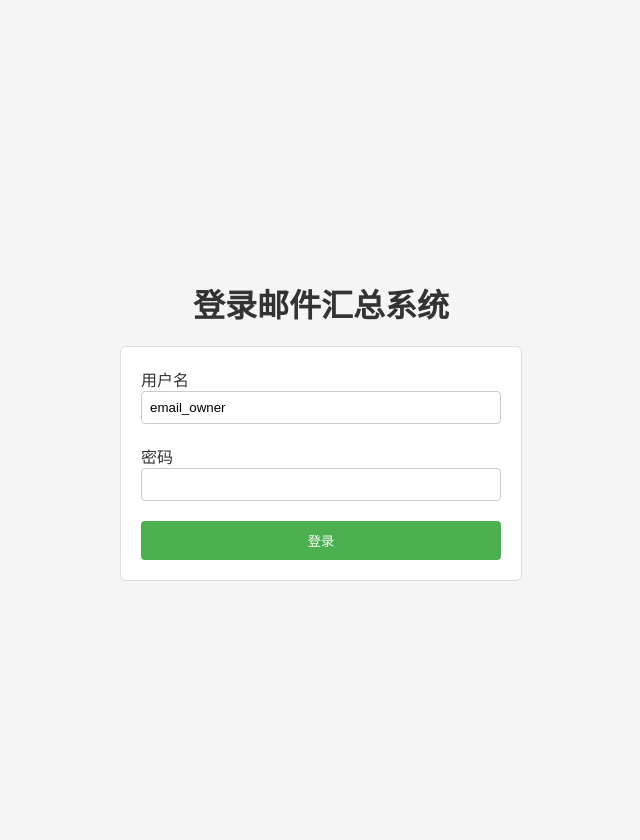
After one commit to jhao/mail-trans, a Flask app: page /login in a window 1280 px wide. The commit adds this page. Shown: the whole page, without its empty margins (319-959 px from the left). Run offline with Flask 2, Linux system fonts and the light colour scheme.

Commit message:
feat: add login protection for admin

```diff
--- a/app.py
+++ b/app.py
@@ -3,8 +3,12 @@ import json
 import logging
 import re
 import base64
+import argparse
+import hashlib
+from functools import wraps
 from datetime import datetime
-from flask import Flask, render_template, request, redirect, url_for, flash
+from urllib.parse import urlparse
+from flask import Flask, render_template, request, redirect, url_for, flash, session
 from apscheduler.schedulers.background import BackgroundScheduler
 import imaplib
 import poplib
@@ -52,6 +56,131 @@ UNSAFE_PORTS = {
 }
 
 DEEPSEEK_CHAT_COMPLETIONS_URL = "https://api.deepseek.com/v1/chat/completions"
+
+
+PASSWORD_SECRET = "f8a3c1b4de5"
+AUTH_USER = "email_owner"
+SESSION_KEY = "auth_user"
+AUTH_CONFIG_KEY = "auth"
+AUTH_PASSWORD_FIELD = "password_hash"
+
+AUTH_PASSWORD_HASH: str | None = None
+
+
+def hash_password(password: str) -> str:
+    """Generate MD5 hash for the given password with secret salt."""
+
+    payload = f"{password}{PASSWORD_SECRET}"
+    return hashlib.md5(payload.encode("utf-8")).hexdigest()
+
+
+def verify_password(password: str, stored_hash: str | None) -> bool:
+    """Verify plain password against stored MD5 hash."""
+
+    if not stored_hash:
+        return False
+    return hash_password(password) == stored_hash
+
+
+def _extract_password_hash(config: dict | None = None) -> str | None:
+    """Fetch stored password hash for email_owner from config."""
+
+    if config is None:
+        config = load_config()
+    auth_section = config.get(AUTH_CONFIG_KEY)
+    if not isinstance(auth_section, dict):
+        return None
+    entry = auth_section.get(AUTH_USER)
+    if isinstance(entry, dict):
+        password_hash = entry.get(AUTH_PASSWORD_FIELD)
+    elif isinstance(entry, str):
+        password_hash = entry
+    else:
+        password_hash = None
+    if isinstance(password_hash, str) and password_hash.strip():
+        return password_hash.strip()
+    return None
+
+
+def set_auth_password_hash(password_hash: str, *, config: dict | None = None) -> None:
+    """Persist hashed password for email_owner."""
+
+    global AUTH_PASSWORD_HASH
+
+    if config is None:
+        config = load_config()
+    auth_section = config.get(AUTH_CONFIG_KEY)
+    if not isinstance(auth_section, dict):
+        auth_section = {}
+    auth_section[AUTH_USER] = {AUTH_PASSWORD_FIELD: password_hash}
+    config[AUTH_CONFIG_KEY] = auth_section
+    save_config(config)
+    AUTH_PASSWORD_HASH = password_hash
+
+
+def set_auth_password(password: str, *, config: dict | None = None) -> None:
+    """Set plain password for email_owner by hashing with secret."""
+
+    password_hash = hash_password(password)
+    set_auth_password_hash(password_hash, config=config)
+
+
+def initialize_auth(default_password: str | None = None) -> None:
+    """Ensure authentication state is initialized with stored or default password."""
+
+    global AUTH_PASSWORD_HASH
+
+    config = load_config()
+    stored_hash = _extract_password_hash(config)
+    if stored_hash:
+        AUTH_PASSWORD_HASH = stored_hash
+        return
+    if default_password:
+        logging.info("未检测到已设置的登录密码，使用启动参数中的默认密码初始化。")
+        set_auth_password(default_password, config=config)
+    else:
+        logging.warning("未提供默认登录密码 (--pwd) 且配置中不存在密码，系统将拒绝所有登录。")
+        AUTH_PASSWORD_HASH = None
+
+
+def is_authenticated() -> bool:
+    """Check whether current session is authenticated as email_owner."""
+
+    return session.get(SESSION_KEY) == AUTH_USER
+
+
+def login_required(view):
+    """Decorator to enforce authentication for protected routes."""
+
+    @wraps(view)
+    def wrapped_view(*args, **kwargs):
+        if is_authenticated():
+            return view(*args, **kwargs)
+        next_url = request.path
+        if request.query_string:
+            next_url = f"{request.path}?{request.query_string.decode()}"
+        flash("请先登录。")
+        return redirect(url_for('login', next=next_url))
+
+    return wrapped_view
+
+
+def _safe_next_url(candidate: str | None) -> str:
+    """Ensure next URL is safe and relative."""
+
+    if not candidate:
+        return url_for('index')
+    parsed = urlparse(candidate)
+    if parsed.scheme or parsed.netloc:
+        return url_for('index')
+    return candidate
+
+
+@app.context_processor
+def inject_auth_user() -> dict[str, str | None]:
+    """Expose current authenticated user to templates."""
+
+    return {"current_user": session.get(SESSION_KEY)}
 
 
 def _trim_text_for_prompt(text: str, limit: int = 6000) -> str:
@@ -839,7 +968,42 @@ def process_emails():
     save_logs(logs)
 
 
+@app.route('/login', methods=['GET', 'POST'])
+def login():
+    """Login page for email_owner user."""
+
+    next_candidate = request.args.get('next') or request.form.get('next')
+    next_url = _safe_next_url(next_candidate)
+    if is_authenticated():
+        return redirect(next_url)
+
+    if request.method == 'POST':
+        username = (request.form.get('username') or '').strip()
+        password = request.form.get('password') or ''
+        if username != AUTH_USER:
+            flash('用户名或密码错误。')
+        elif not AUTH_PASSWORD_HASH:
+            flash('系统尚未配置登录密码，请联系管理员。')
+        elif verify_password(password, AUTH_PASSWORD_HASH):
+            session[SESSION_KEY] = AUTH_USER
+            flash('登录成功。')
+            return redirect(_safe_next_url(request.form.get('next')))
+        else:
+            flash('用户名或密码错误。')
+    return render_template('login.html', next_url=next_url)
+
+
+@app.route('/logout')
+def logout():
+    """Logout current user and redirect to login page."""
+
+    session.pop(SESSION_KEY, None)
+    flash('已退出登录。')
+    return redirect(url_for('login'))
+
+
 @app.route('/')
+@login_required
 def index():
     """首页：显示最近一次运行结果和最近日志"""
     logs = load_logs()
@@ -850,6 +1014,7 @@ def index():
 
 
 @app.route('/run', methods=['POST'])
+@login_required
 def run_now():
     """手动触发任务"""
     process_emails()
@@ -858,12 +1023,24 @@ def run_now():
 
 
 @app.route('/config', methods=['GET', 'POST'])
+@login_required
 def config_page():
     """配置页面：显示或保存配置"""
     config = load_config()
     mailboxes = config.get('available_mailboxes', [])
     if request.method == 'POST':
         action = request.form.get('action', 'save')
+        if action == 'update_password':
+            new_password = (request.form.get('new_password') or '').strip()
+            confirm_password = (request.form.get('confirm_password') or '').strip()
+            if not new_password:
+                flash('新密码不能为空。')
+            elif new_password != confirm_password:
+                flash('两次输入的密码不一致。')
+            else:
+                set_auth_password(new_password, config=config)
+                flash('登录密码已更新。')
+            return redirect(url_for('config_page'))
         # 保存用户提交的配置
         mail_protocol = request.form.get('mail_protocol', 'imap').strip().lower()
         if mail_protocol not in {'imap', 'pop3'}:
@@ -940,6 +1117,7 @@ def config_page():
 
 
 @app.route('/logs')
+@login_required
 def logs_page():
     """日志页面：查看全部日志"""
     logs = load_logs()
@@ -970,9 +1148,17 @@ def get_runtime_port(default: int = 6006) -> int:
 
 
 if __name__ == '__main__':
+    parser = argparse.ArgumentParser(description='邮件汇总系统后台服务')
+    parser.add_argument('--pwd', dest='default_password', help='email_owner 用户默认密码')
+    args = parser.parse_args()
+
+    initialize_auth(args.default_password)
+
     # 开启定时任务
     start_scheduler()
     # 启动 Flask
     host = os.environ.get('APP_HOST', '0.0.0.0')
     port = get_runtime_port()
     app.run(host=host, port=port)
+else:
+    initialize_auth(None)
--- a/static/style.css
+++ b/static/style.css
@@ -29,6 +29,11 @@ nav a {
 
 nav a:hover {
   text-decoration: underline;
+}
+
+nav .user-info {
+  color: #e0f2f1;
+  margin-right: 10px;
 }
 
 main {
@@ -131,6 +136,84 @@ footer {
   margin-top: 0;
 }
 
+.auth-settings {
+  margin-top: 30px;
+  background-color: white;
+  padding: 20px;
+  border: 1px solid #ddd;
+  max-width: 600px;
+}
+
+.auth-settings .hint {
+  margin-top: 0;
+}
+
+.auth-form {
+  display: flex;
+  flex-direction: column;
+  gap: 10px;
+}
+
+.auth-container h1 {
+  margin-bottom: 20px;
+}
+
+.auth-form label {
+  display: flex;
+  flex-direction: column;
+  margin-bottom: 10px;
+}
+
+.auth-form input[type="password"],
+.auth-form input[type="text"] {
+  padding: 8px;
+  border: 1px solid #ccc;
+  border-radius: 4px;
+}
+
+.auth-form button {
+  padding: 10px;
+  background-color: #4CAF50;
+  color: white;
+  border: none;
+  border-radius: 4px;
+  cursor: pointer;
+}
+
+.auth-form button:hover {
+  background-color: #45a049;
+}
+
+.auth-form .form-actions {
+  display: flex;
+  gap: 10px;
+  margin-top: 10px;
+}
+
+.auth-container {
+  display: flex;
+  flex-direction: column;
+  align-items: center;
+  justify-content: center;
+  min-height: 100vh;
+  padding: 20px;
+}
+
+.auth-container .auth-form {
+  width: 100%;
+  max-width: 360px;
+  background-color: white;
+  padding: 20px;
+  border: 1px solid #ddd;
+  border-radius: 6px;
+}
+
+.auth-container .flash-messages {
+  width: 100%;
+  max-width: 360px;
+  margin-bottom: 20px;
+}
+
 /* Flash 消息 */
 .flash-messages {
   list-style: none;
--- a/templates/index.html
+++ b/templates/index.html
@@ -13,6 +13,10 @@
       <a href="{{ url_for('index') }}">首页</a> |
       <a href="{{ url_for('config_page') }}">配置</a> |
       <a href="{{ url_for('logs_page') }}">日志</a>
+      {% if current_user %}
+      | <span class="user-info">当前用户：{{ current_user }}</span>
+      | <a href="{{ url_for('logout') }}">退出</a>
+      {% endif %}
     </nav>
   </header>
   <main>
--- /dev/null
+++ b/templates/login.html
@@ -0,0 +1,33 @@
+<!DOCTYPE html>
+<html lang="zh-CN">
+<head>
+  <meta charset="UTF-8">
+  <meta name="viewport" content="width=device-width, initial-scale=1.0">
+  <title>邮件汇总系统 - 登录</title>
+  <link rel="stylesheet" href="{{ url_for('static', filename='style.css') }}">
+</head>
+<body>
+  <main class="auth-container">
+    <h1>登录邮件汇总系统</h1>
+    {% with messages = get_flashed_messages() %}
+      {% if messages %}
+        <ul class="flash-messages">
+        {% for message in messages %}
+          <li>{{ message }}</li>
+        {% endfor %}
+        </ul>
+      {% endif %}
+    {% endwith %}
+    <form method="post" class="auth-form">
+      <label>用户名
+        <input type="text" name="username" value="email_owner" readonly>
+      </label>
+      <label>密码
+        <input type="password" name="password" required>
+      </label>
+      <input type="hidden" name="next" value="{{ next_url }}">
+      <button type="submit">登录</button>
+    </form>
+  </main>
+</body>
+</html>
--- a/templates/logs.html
+++ b/templates/logs.html
@@ -13,6 +13,10 @@
       <a href="{{ url_for('index') }}">首页</a> |
       <a href="{{ url_for('config_page') }}">配置</a> |
       <a href="{{ url_for('logs_page') }}">日志</a>
+      {% if current_user %}
+      | <span class="user-info">当前用户：{{ current_user }}</span>
+      | <a href="{{ url_for('logout') }}">退出</a>
+      {% endif %}
     </nav>
   </header>
   <main>
```
Also changed, not shown: templates/config.html (+19 -0 lines).
